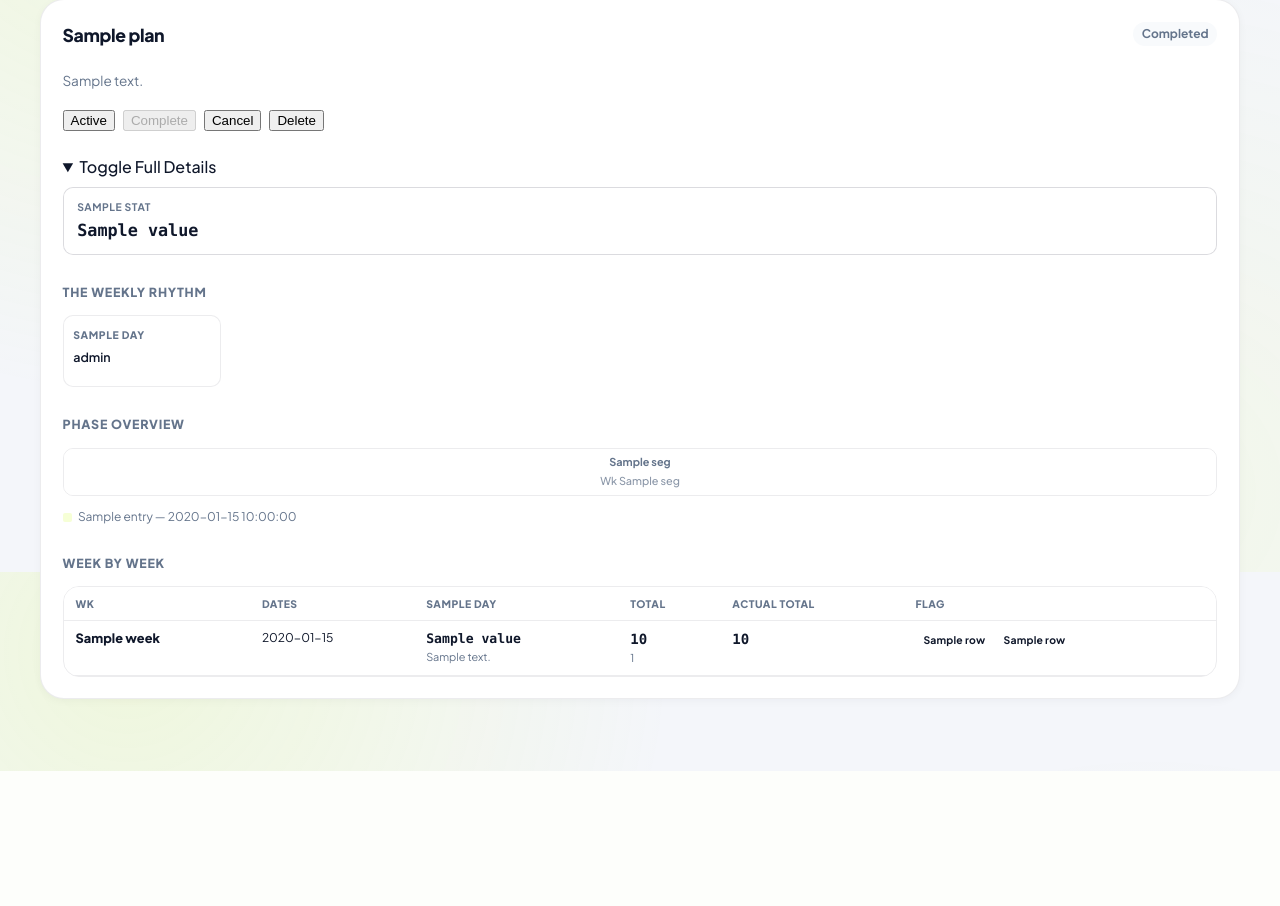
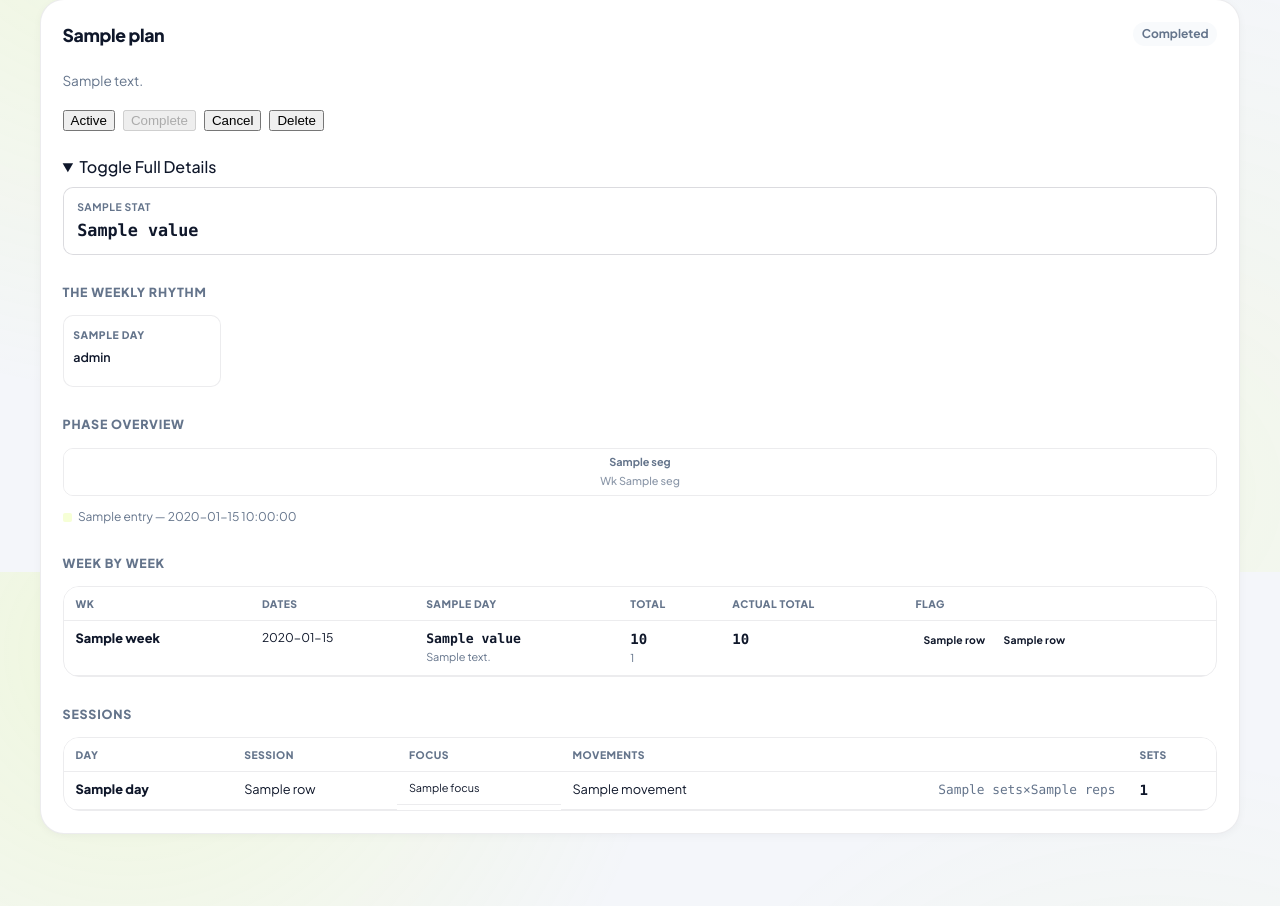
Before and after one commit to mrtial/Athlytics, a FastAPI app: template app/templates/training_plans.html in a window 1280 px wide. Shown: the part 228-1134 px from the top of the page. Before the commit the page ends 999 px from the top, so only its background shows below. Run offline with FastAPI, Linux system fonts and the light colour scheme; the template is opened without the code that fills it: most values are stand-ins (such as "Sample title", 1, 10 or a date in 2020); parts of the project's set-up code (start-up, migrations or seed data) failed here and were passed over; some libraries are stand-ins or nearby versions.

Commit message:
feat: render strength (Tonal) training plans on the plans page
The training-plans page only ever rendered details for plans shaped
like the running plan's weekly_schedule (a mileage number per day) --
any other plan silently fell through to just a date range, which is
what happened to the newly-added Tonal strength plan.

Adds a plan_type discriminator ("running"/"strength", inferred from
shape when absent for backward compatibility) and a strength-specific
view: _strength_stat_row() and a new session_table (day -> session ->
movements -> sets/reps), reusing the existing stat-row and weekly-
rhythm renderers since those already generalize across plan types.

Co-Authored-By: Claude Sonnet 5 <noreply@anthropic.com>

```diff
--- a/app/routes/training_plans.py
+++ b/app/routes/training_plans.py
@@ -190,6 +190,46 @@ def _week_date_range_label(start_iso: str) -> str:
     return f"{start:%b %d} – {end:%b %d}"
 
 
+def _strength_stat_row(plan_data: dict, plan_target_date: date, plan_start_date: date) -> list[dict]:
+    baseline = plan_data.get("baseline") or {}
+    stats = [
+        {"label": "Target date", "value": plan_target_date.strftime("%b %d, %Y")},
+        {"label": "Start date", "value": plan_start_date.strftime("%b %d, %Y")},
+        {"label": "Duration", "value": f"{plan_data.get('total_weeks', '—')} weeks"},
+        {"label": "Sessions / week", "value": f"{len(plan_data.get('sessions') or {})} / week"},
+    ]
+    if baseline.get("tonal_strength_score") is not None:
+        stats.append({"label": "Baseline score", "value": str(baseline["tonal_strength_score"]), "accent": True})
+    return stats
+
+
+def _session_table(plan_data: dict) -> dict:
+    """Strength-plan counterpart to `_week_table` -- one row per named
+    session (e.g. "Upper A") instead of one row per week, since a strength
+    plan's meaningful unit is session -> movements -> sets/reps, not a
+    single daily mileage number."""
+    day_index = {day: i for i, day in enumerate(_DAY_ORDER)}
+    sessions = plan_data.get("sessions") or {}
+    rows = []
+    for name, session in sessions.items():
+        movements = session.get("movements") or []
+        set_count = sum(m.get("sets") or 0 for m in movements if isinstance(m.get("sets"), (int, float)))
+        rows.append(
+            {
+                "name": name,
+                "day": session.get("day"),
+                "focus": session.get("focus"),
+                "movements": [
+                    {"name": m.get("name"), "sets": m.get("sets"), "reps": m.get("reps")}
+                    for m in movements
+                ],
+                "set_count": set_count,
+            }
+        )
+    rows.sort(key=lambda row: day_index.get(row["day"], len(_DAY_ORDER)))
+    return {"rows": rows}
+
+
 def _week_table(plan_data: dict, today: date | None = None) -> dict:
     today = today or date.today()
     schedule = plan_data.get("weekly_schedule") or []
@@ -284,11 +324,19 @@ def training_plans_page(request: Request, conn=Depends(require_admin_page)):
             "target_label": plan.target_date.strftime("%b %d, %Y"),
             "data": plan_data,
         }
-        if plan_data and plan_data.get("weekly_schedule"):
+        plan_type = plan_data.get("plan_type") if plan_data else None
+        is_running = plan_type == "running" or (plan_type is None and plan_data and plan_data.get("weekly_schedule"))
+        is_strength = plan_type == "strength" or (plan_type is None and plan_data and plan_data.get("sessions"))
+
+        if is_running:
             view["stats"] = _stat_row(plan_data, plan.target_date, plan.start_date, unit)
             view["rhythm"] = _weekly_rhythm(plan_data)
             view["timeline"] = _timeline(plan_data)
             view["week_table"] = _week_table(plan_data, today)
+        elif is_strength:
+            view["stats"] = _strength_stat_row(plan_data, plan.target_date, plan.start_date)
+            view["rhythm"] = _weekly_rhythm(plan_data)
+            view["session_table"] = _session_table(plan_data)
         plans_view.append(view)
 
     targets = repository.get_targets(conn)
--- a/app/static/style.css
+++ b/app/static/style.css
@@ -2149,6 +2149,35 @@ html[data-theme="dark"] select:focus {
 
 .plan-rest-cell {
   background: var(--surface-secondary);
+}
+
+/* Session table (strength plans) */
+
+.plan-movement-list {
+  list-style: none;
+  margin: 0;
+  padding: 0;
+  display: flex;
+  flex-direction: column;
+  gap: 0.3rem;
+}
+
+.plan-movement-row {
+  display: flex;
+  justify-content: space-between;
+  gap: 0.75rem;
+  font-size: 0.8rem;
+}
+
+.plan-movement-name {
+  color: var(--fg);
+}
+
+.plan-movement-sets {
+  font-family: ui-monospace, "SF Mono", "Cascadia Code", "Roboto Mono", Menlo, Consolas, monospace;
+  font-variant-numeric: tabular-nums;
+  color: var(--fg-muted);
+  white-space: nowrap;
 }
 
 .plan-day-rest {
--- a/app/templates/training_plans.html
+++ b/app/templates/training_plans.html
@@ -179,6 +179,45 @@
       </table>
     </div>
     {% endif %}
+
+    {% if item.session_table %}
+    <h4 class="plan-subsection-title">Sessions</h4>
+    <div class="plan-week-table-wrap">
+      <table class="plan-week-table">
+        <thead>
+          <tr>
+            <th>Day</th>
+            <th>Session</th>
+            <th>Focus</th>
+            <th>Movements</th>
+            <th>Sets</th>
+          </tr>
+        </thead>
+        <tbody>
+          {% for row in item.session_table.rows %}
+          <tr>
+            <td class="plan-week-num">{{ row.day or "—" }}</td>
+            <td>{{ row.name }}</td>
+            <td class="plan-day-note">{{ row.focus or "—" }}</td>
+            <td>
+              <ul class="plan-movement-list">
+                {% for m in row.movements %}
+                <li class="plan-movement-row">
+                  <span class="plan-movement-name">{{ m.name }}</span>
+                  <span class="plan-movement-sets">{{ m.sets }}&times;{{ m.reps }}</span>
+                </li>
+                {% endfor %}
+              </ul>
+            </td>
+            <td class="plan-day-cell plan-total-cell">
+              <span class="plan-day-mi">{{ row.set_count }}</span>
+            </td>
+          </tr>
+          {% endfor %}
+        </tbody>
+      </table>
+    </div>
+    {% endif %}
     </details>
   </div>
   {% endfor %}
```
